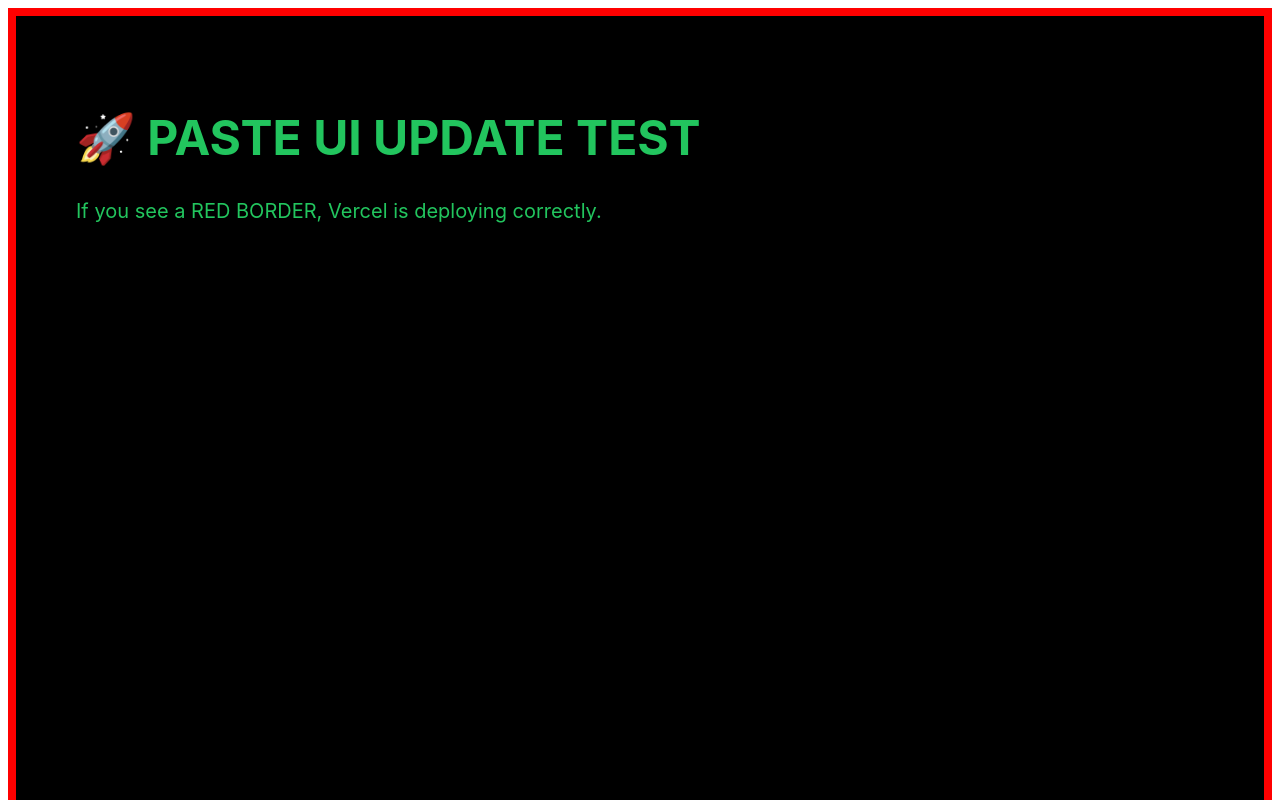
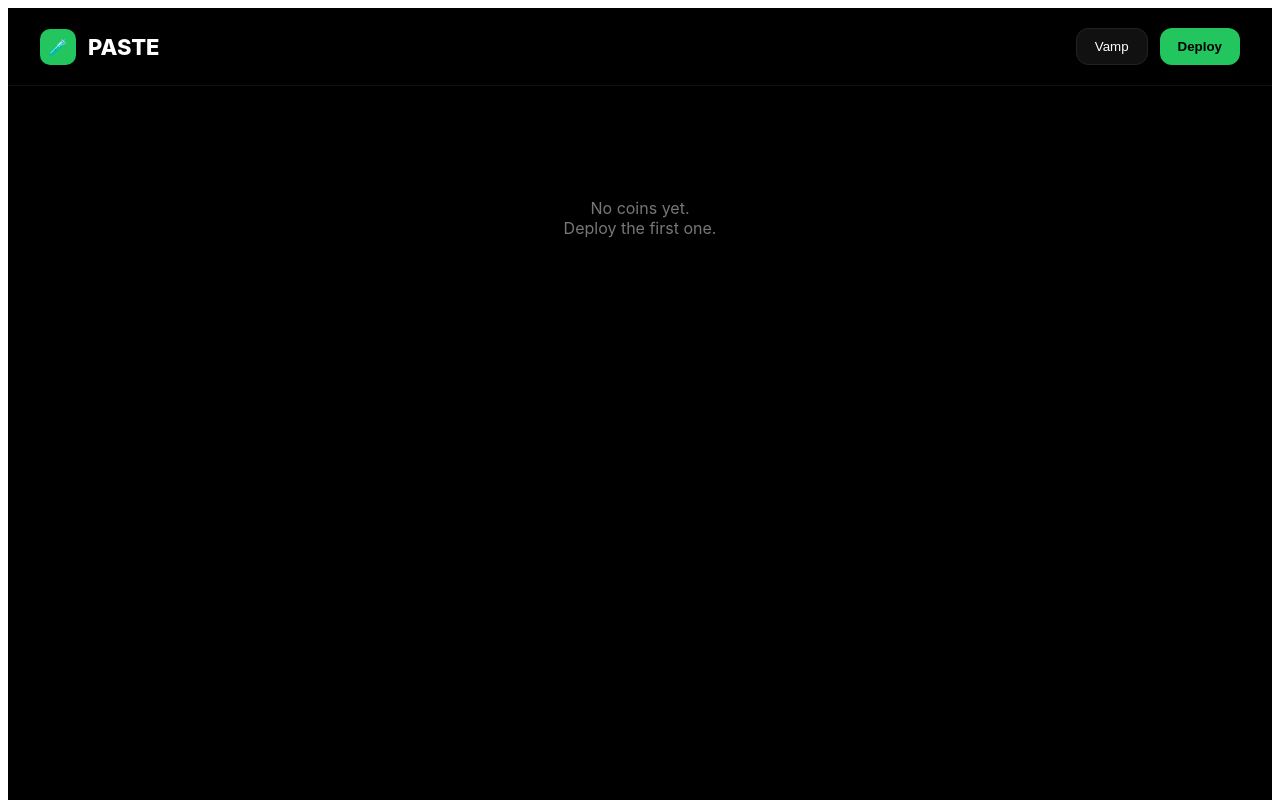
Before and after one commit to ideontaetsn-a11y/Paste-site, a React (Vite) app: page / in a window 1280 px wide. Shown: the top 800 px of the page. Built offline with nearby package versions, Linux system fonts and the light colour scheme.

Commit message:
Update App.jsx

```diff
--- a/src/App.jsx
+++ b/src/App.jsx
@@ -1,24 +1,230 @@
-import React from "react";
+import React, { useState } from "react";
 
 export default function App() {
+  const [showDeploy, setShowDeploy] = useState(false);
+  const [showVamp, setShowVamp] = useState(false);
+  const [tokens, setTokens] = useState([]);
+
+  function deployToken(data) {
+    setTokens([
+      {
+        id: Date.now(),
+        name: data.name,
+        ticker: data.ticker,
+        creator: "You",
+      },
+      ...tokens,
+    ]);
+    setShowDeploy(false);
+    setShowVamp(false);
+  }
+
   return (
-    <div
-      style={{
-        background: "black",
-        minHeight: "100vh",
-        color: "#22c55e",
-        padding: "60px",
-        fontFamily: "Inter, system-ui",
-        border: "8px solid red" // 🔴 IMPOSSIBLE TO MISS
-      }}
-    >
-      <h1 style={{ fontSize: "48px" }}>
-        🚀 PASTE UI UPDATE TEST
-      </h1>
+    <div style={styles.app}>
+      {/* HEADER */}
+      <header style={styles.header}>
+        <div style={styles.brand}>
+          <div style={styles.logo}>🧪</div>
+          <span style={styles.title}>PASTE</span>
+        </div>
 
-      <p style={{ fontSize: "20px" }}>
-        If you see a RED BORDER, Vercel is deploying correctly.
-      </p>
+        <div style={styles.actions}>
+          <button style={styles.vampBtn} onClick={() => setShowVamp(true)}>
+            Vamp
+          </button>
+          <button style={styles.deployBtn} onClick={() => setShowDeploy(true)}>
+            Deploy
+          </button>
+        </div>
+      </header>
+
+      {/* MAIN */}
+      <main style={styles.main}>
+        {tokens.length === 0 && (
+          <div style={styles.empty}>
+            No coins yet.
+            <br />
+            Deploy the first one.
+          </div>
+        )}
+
+        <div style={styles.grid}>
+          {tokens.map((t) => (
+            <div key={t.id} style={styles.card}>
+              <strong>{t.name}</strong>
+              <div style={{ color: "#777" }}>{t.ticker}</div>
+              <div style={{ fontSize: 12, marginTop: 8 }}>
+                Creator: {t.creator}
+              </div>
+            </div>
+          ))}
+        </div>
+      </main>
+
+      {showDeploy && (
+        <Modal title="Deploy Coin" onClose={() => setShowDeploy(false)}>
+          <DeployForm onSubmit={deployToken} />
+        </Modal>
+      )}
+
+      {showVamp && (
+        <Modal title="Vamp Coin" onClose={() => setShowVamp(false)}>
+          <DeployForm onSubmit={deployToken} />
+        </Modal>
+      )}
     </div>
   );
 }
+
+/* =======================
+   COMPONENTS
+======================= */
+
+function Modal({ title, children, onClose }) {
+  return (
+    <div style={styles.backdrop}>
+      <div style={styles.modal}>
+        <h2>{title}</h2>
+        {children}
+        <button style={styles.cancel} onClick={onClose}>
+          Cancel
+        </button>
+      </div>
+    </div>
+  );
+}
+
+function DeployForm({ onSubmit }) {
+  const [name, setName] = useState("");
+  const [ticker, setTicker] = useState("");
+
+  return (
+    <>
+      <input
+        style={styles.input}
+        placeholder="Token name"
+        value={name}
+        onChange={(e) => setName(e.target.value)}
+      />
+      <input
+        style={styles.input}
+        placeholder="Ticker"
+        value={ticker}
+        onChange={(e) => setTicker(e.target.value)}
+      />
+      <button
+        style={styles.confirm}
+        onClick={() => onSubmit({ name, ticker })}
+      >
+        Confirm
+      </button>
+    </>
+  );
+}
+
+/* =======================
+   STYLES
+======================= */
+
+const green = "#22c55e";
+
+const styles = {
+  app: {
+    minHeight: "100vh",
+    background: "#000",
+    color: "#fff",
+    fontFamily: "Inter, system-ui",
+  },
+  header: {
+    display: "flex",
+    justifyContent: "space-between",
+    padding: "20px 32px",
+    borderBottom: "1px solid #111",
+  },
+  brand: { display: "flex", gap: 12, alignItems: "center" },
+  logo: {
+    width: 36,
+    height: 36,
+    borderRadius: 10,
+    background: green,
+    color: "#000",
+    fontWeight: 900,
+    display: "flex",
+    alignItems: "center",
+    justifyContent: "center",
+  },
+  title: { fontSize: 22, fontWeight: 800 },
+  actions: { display: "flex", gap: 12 },
+  deployBtn: {
+    background: green,
+    color: "#000",
+    border: "none",
+    padding: "10px 18px",
+    borderRadius: 12,
+    fontWeight: 700,
+    cursor: "pointer",
+  },
+  vampBtn: {
+    background: "#111",
+    border: "1px solid #222",
+    padding: "10px 18px",
+    borderRadius: 12,
+    color: "#fff",
+    cursor: "pointer",
+  },
+  main: { padding: 32, maxWidth: 1000, margin: "0 auto" },
+  empty: { textAlign: "center", color: "#777", marginTop: 80 },
+  grid: {
+    display: "grid",
+    gridTemplateColumns: "repeat(auto-fill, minmax(220px, 1fr))",
+    gap: 20,
+  },
+  card: {
+    background: "#0b0b0b",
+    border: "1px solid #222",
+    borderRadius: 14,
+    padding: 16,
+  },
+  backdrop: {
+    position: "fixed",
+    inset: 0,
+    background: "rgba(0,0,0,0.7)",
+    display: "flex",
+    justifyContent: "center",
+    alignItems: "center",
+  },
+  modal: {
+    background: "#0b0b0b",
+    borderRadius: 18,
+    padding: 24,
+    width: 320,
+    border: "1px solid #222",
+  },
+  input: {
+    width: "100%",
+    padding: 12,
+    marginBottom: 12,
+    borderRadius: 10,
+    background: "#111",
+    border: "1px solid #222",
+    color: "#fff",
+  },
+  confirm: {
+    width: "100%",
+    padding: 12,
+    borderRadius: 10,
+    background: green,
+    color: "#000",
+    fontWeight: 700,
+    border: "none",
+    cursor: "pointer",
+    marginBottom: 8,
+  },
+  cancel: {
+    width: "100%",
+    background: "transparent",
+    border: "none",
+    color: "#777",
+    cursor: "pointer",
+  },
+};
```
